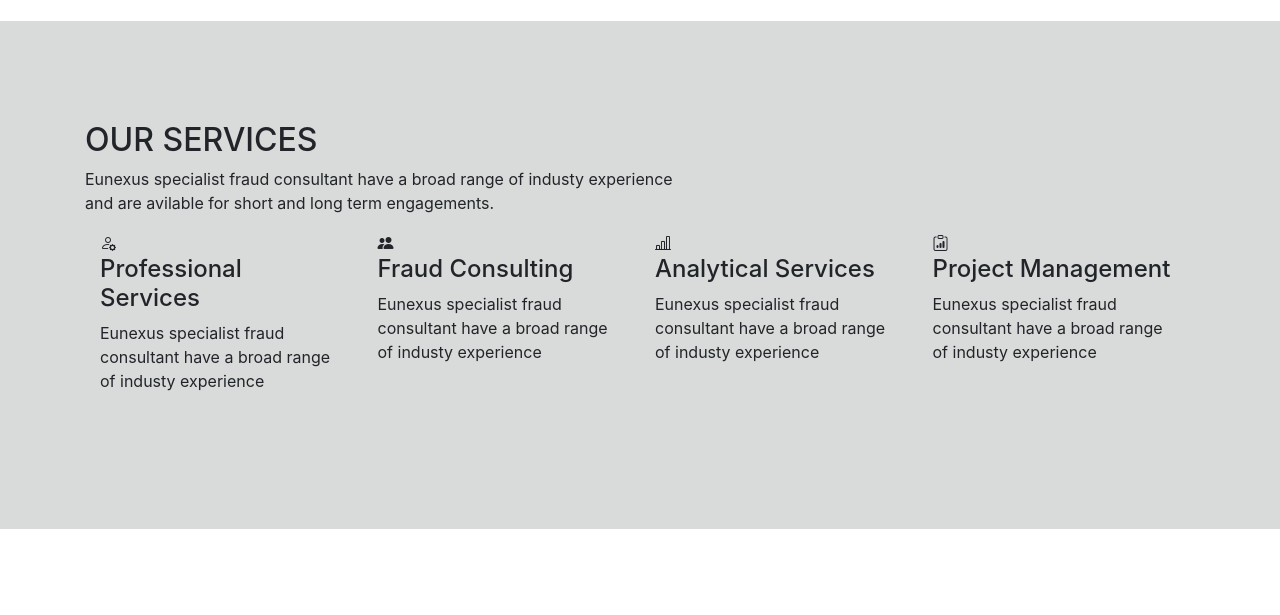
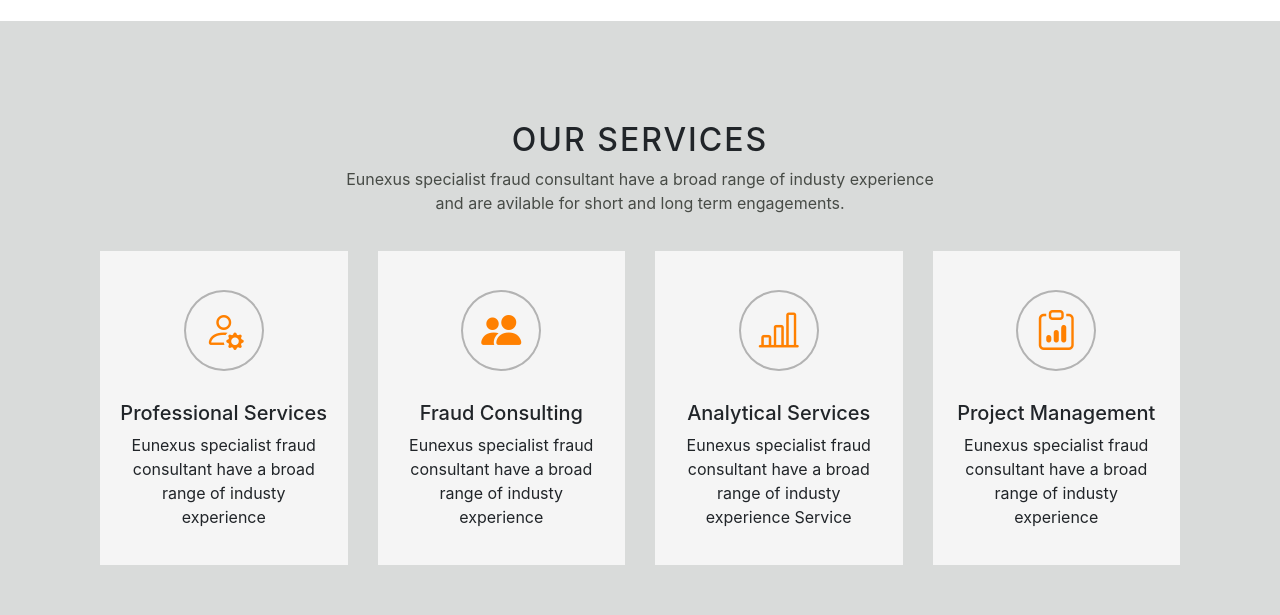
Before and after one commit to akshPavaskar/Sample_designs, a plain HTML site: page index.html in a window 1280 px wide. Shown: the part 1300-1915 px from the top of the page. Drawn offline with nearby package versions, Linux system fonts and the light colour scheme.

Commit message:
ourService
css Applied to the Our service block

```diff
--- a/assets/css/style.css
+++ b/assets/css/style.css
@@ -33,11 +33,45 @@
 .AtEunexus{
     padding: 100px 0px 120px 0px;
 }
+
+ /* Our Service Starts */
 .OurServices{
     padding: 100px 0px 120px 0px;
     background: #d9dbda;
+}
+.OurServiceMane{
+ text-align: center;
+ padding: 0px 0px 20px 0px;
+}
+.OurServiceMane h2{
+    letter-spacing: 2px;
+}
+.OurServiceMane p{
+    color: #474B46;
+}
+.serive_block{
+    background: whitesmoke;
+    padding: 50px 20px 20px 20px ;
+    height: 100%;
+    text-align: center;
+}
+.serive_block:hover{
+    background: #737373;
+    color: whitesmoke;
+}
 
+.serive_block i{
+    font-size: 40px;
+    border-radius: 50%;
+    border: 2px solid #b3b3b3;
+    padding: 14px 18px 14px 18px;
+    color: #ff8000;
 }
+
+.serive_block h5{
+    padding-top: 40px;
+}
+/* Our Service ends */
 
 
 /* Intelligence start */
@@ -50,6 +84,9 @@
     width: 100%;
     height: 150px;
     margin-bottom: 30px;
+}
+.Intelligence img:hover{
+    opacity: 0.4;
 }
 .sample button{
     background-color: #E26213 ;
--- a/index.html
+++ b/index.html
@@ -147,31 +147,40 @@
   <!-- Our service starts -->
   <section class="OurServices">
     <div class="container">
+      <div class="OurServiceMane">
         <h2>OUR SERVICES</h2>
         <P>Eunexus specialist fraud consultant have a broad range of industy experience <br> and are avilable for short
           and long term engagements.</P>
-
+      </div>
       <div class="container">
         <div class="row">
           <div class="col-3">
+            <div class="serive_block">
               <i class="bi bi-person-gear"></i>
-            <h4>Professional Services</h4>
+              <h5>Professional Services</h5>
               <p>Eunexus specialist fraud consultant have a broad range of industy experience</p>
             </div>
+          </div>
           <div class="col-3">
+            <div class="serive_block">
               <i class="bi bi-people-fill"></i>
-            <h4>Fraud Consulting</h4>
+              <h5>Fraud Consulting</h5>
               <p>Eunexus specialist fraud consultant have a broad range of industy experience</p>
             </div>
+          </div>
           <div class="col-3">
+            <div class="serive_block">
               <i class="bi bi-bar-chart-line"></i>
-            <h4>Analytical Services</h4>
+              <h5>Analytical Services</h5>
+              <p>Eunexus specialist fraud consultant have a broad range of industy experience Service</p>
+            </div>
+          </div>
+          <div class="col-3 ">
+            <div class="serive_block">
+              <i class="bi bi-clipboard-data"></i>
+              <h5>Project Management</h5>
               <p>Eunexus specialist fraud consultant have a broad range of industy experience</p>
             </div>
-          <div class="col-3">
-            <i class="bi bi-clipboard-data"></i>
-            <h4>Project Management</h4>
-            <p>Eunexus specialist fraud consultant have a broad range of industy experience</p>
           </div>
         </div>
       </div>
@@ -220,7 +229,9 @@
       <div class="row">
         <div class="col-3">
           <img src="assets/img/transLogo.png" class="imagelogo" alt="">
-          <p> Founded in 2004 lunmus has repidly established aboue as a loading provider at reatil and online bankingtraud detection solutions and cheatincluding many of the works largest banking and finance organisations actoss all comean of globe.</p>
+          <p> Founded in 2004 lunmus has repidly established aboue as a loading provider at reatil and online
+            bankingtraud detection solutions and cheatincluding many of the works largest banking and finance
+            organisations actoss all comean of globe.</p>
         </div>
         <div class="col-3">
           <h5>Email</h5>
@@ -238,7 +249,7 @@
           <h5>Follow us</h5>
           <p>Do amase of news</p>
           <div class="input-group mb-2">
-            <input type="text" class="form-control" id="inlineFormInputGroup" placeholder="Type Here" >
+            <input type="text" class="form-control" id="inlineFormInputGroup" placeholder="Type Here">
             <div class="input-group-prepend">
               <div class="input-group-text"><i class="bi bi-arrow-right" style="color: orange;"></i></div>
             </div>
```
Lines whose indentation alone changed are shown as unchanged.
